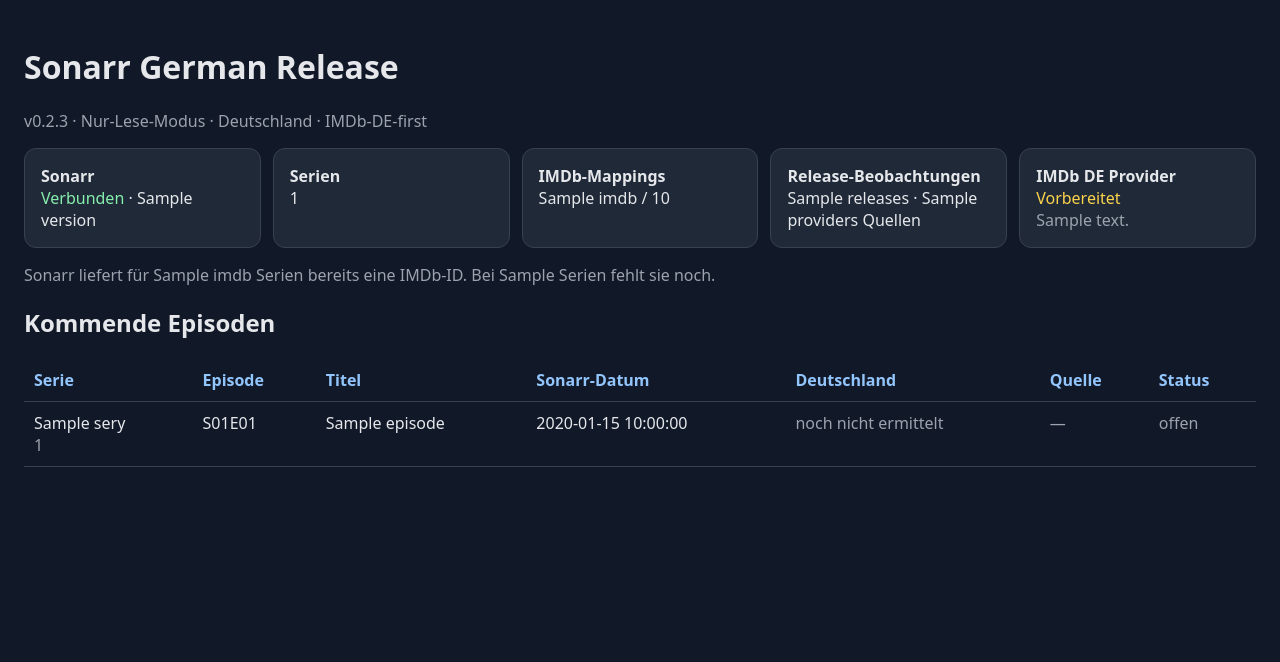
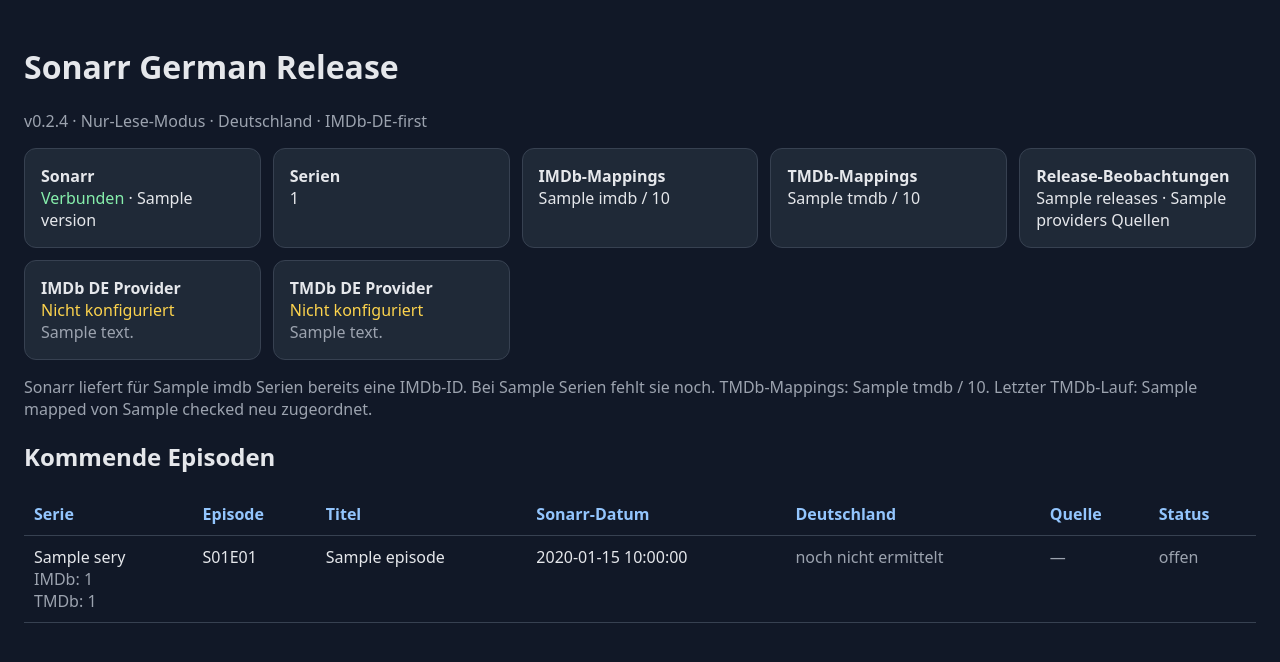
Before and after one commit to 2CrAzYTV/sonarr-german-release, a FastAPI app: template app/templates/index.html in a window 1280 px wide. Shown: the top 662 px of the page. Run offline with FastAPI, Linux system fonts and the light colour scheme; the template is opened without the code that fills it: most values are stand-ins (such as "Sample title", 1, 10 or a date in 2020); parts of the project's set-up code (start-up, migrations or seed data) failed here and were passed over.

Commit message:
Show TMDb provider and mappings in WebUI

```diff
--- a/app/templates/index.html
+++ b/app/templates/index.html
@@ -19,7 +19,7 @@
 <body>
 <main>
   <h1>Sonarr German Release</h1>
-  <p class="muted">v0.2.3 · Nur-Lese-Modus · Deutschland · IMDb-DE-first</p>
+  <p class="muted">v0.2.4 · Nur-Lese-Modus · Deutschland · IMDb-DE-first</p>
 
   {% if error %}
     <div class="card bad"><strong>Sonarr-Verbindung fehlgeschlagen:</strong> {{ error }}</div>
@@ -32,17 +32,25 @@
     </div>
     <div class="card"><strong>Serien</strong><br>{{ series|length }}</div>
     <div class="card"><strong>IMDb-Mappings</strong><br>{{ mapping.imdb }} / {{ mapping.total }}</div>
+    <div class="card"><strong>TMDb-Mappings</strong><br>{{ mapping.tmdb }} / {{ mapping.total }}</div>
     <div class="card"><strong>Release-Beobachtungen</strong><br>{{ db.releases }} · {{ db.providers }} Quellen</div>
     <div class="card">
       <strong>IMDb DE Provider</strong><br>
-      {% if imdb.active %}<span class="ok">Aktiv</span>{% else %}<span class="warn">Vorbereitet</span>{% endif %}<br>
+      {% if imdb.active %}<span class="ok">Aktiv</span>{% else %}<span class="warn">Nicht konfiguriert</span>{% endif %}<br>
       <span class="muted">{{ imdb.note }}</span>
+    </div>
+    <div class="card">
+      <strong>TMDb DE Provider</strong><br>
+      {% if tmdb.active %}<span class="ok">Aktiv</span>{% else %}<span class="warn">Nicht konfiguriert</span>{% endif %}<br>
+      <span class="muted">{{ tmdb.note }}</span>
     </div>
   </div>
 
   <p class="muted">
     Sonarr liefert für {{ mapping.imdb }} Serien bereits eine IMDb-ID.
     {% if mapping.missing_imdb %}Bei {{ mapping.missing_imdb }} Serien fehlt sie noch.{% endif %}
+    TMDb-Mappings: {{ mapping.tmdb }} / {{ mapping.total }}.
+    {% if tmdb_sync.checked %}Letzter TMDb-Lauf: {{ tmdb_sync.mapped }} von {{ tmdb_sync.checked }} neu zugeordnet{% if tmdb_sync.errors %}, {{ tmdb_sync.errors }} Fehler{% endif %}.{% endif %}
   </p>
 
   <h2>Kommende Episoden</h2>
@@ -56,7 +64,8 @@
       <tr>
         <td>
           {{ ep.series.title if ep.series else "?" }}
-          {% if ep.imdbSeriesId %}<br><span class="muted">{{ ep.imdbSeriesId }}</span>{% endif %}
+          {% if ep.imdbSeriesId %}<br><span class="muted">IMDb: {{ ep.imdbSeriesId }}</span>{% endif %}
+          {% if ep.tmdbSeriesId %}<br><span class="muted">TMDb: {{ ep.tmdbSeriesId }}</span>{% endif %}
         </td>
         <td>S{{ "%02d"|format(ep.seasonNumber) }}E{{ "%02d"|format(ep.episodeNumber) }}</td>
         <td>{{ ep.title or "-" }}</td>
```
